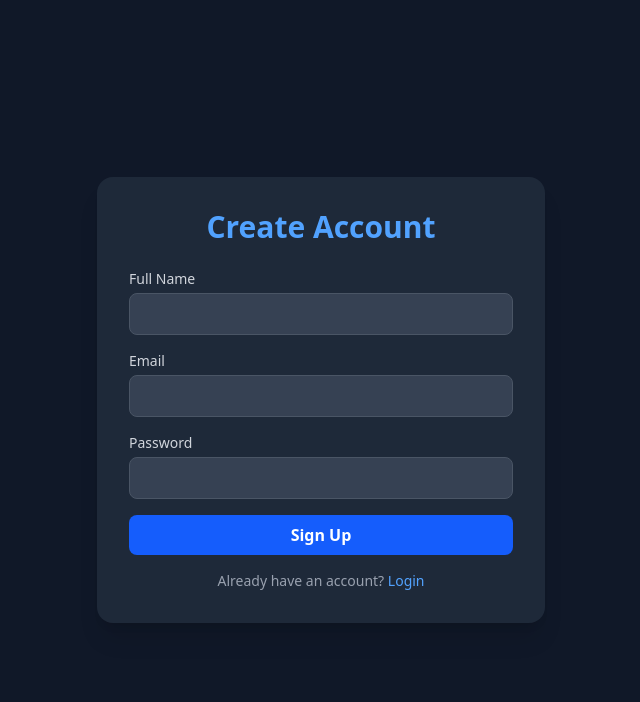
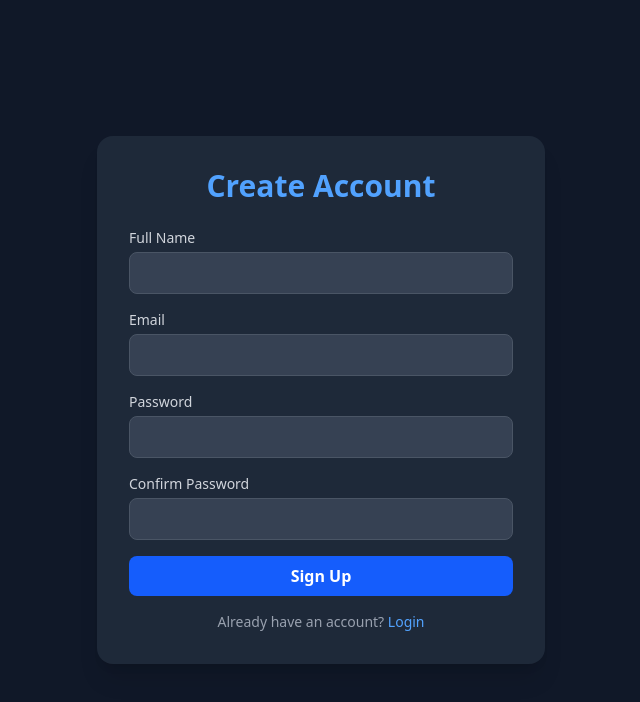
Before and after one commit to Ayush92003/QuickBill, a React (Vite) app in the folder client/: page /register in a window 1280 px wide. Shown: the top 702 px of the page, without its empty margins (319-959 px from the left). Built offline with nearby package versions, Linux system fonts and the light colour scheme; no server answers.

Commit message:
small fix

```diff
--- a/client/src/pages/Register.jsx
+++ b/client/src/pages/Register.jsx
@@ -18,10 +18,10 @@ function Register() {
 
   const handleSubmit = async (e) => {
     e.preventDefault();
-    // if (formData.password !== formData.confirmPassword) {
-    //   toast.error("Password do not match")
-    //   return;
-    // }
+    if (formData.password !== formData.confirmPassword) {
+      toast.error("Password do not match")
+      return;
+    }
 
     try {
       const res = await API.post("/auth/register", {
@@ -87,7 +87,7 @@ function Register() {
               required
             />
           </div>
-          {/* <div>
+          <div>
             <label className="block text-sm text-gray-300 mb-1">
               Confirm Password
             </label>
@@ -99,7 +99,7 @@ function Register() {
               className="w-full px-4 py-2 bg-gray-700 border border-gray-600 rounded-lg text-white focus:ring-2 focus:ring-blue-500 outline-none"
               required
             />
-          </div> */}
+          </div>
           <button
             type="submit"
             className="cursor-pointer w-full bg-blue-600 text-white font-semibold py-2 rounded-lg hover:bg-blue-700 transition duration-300"
```
